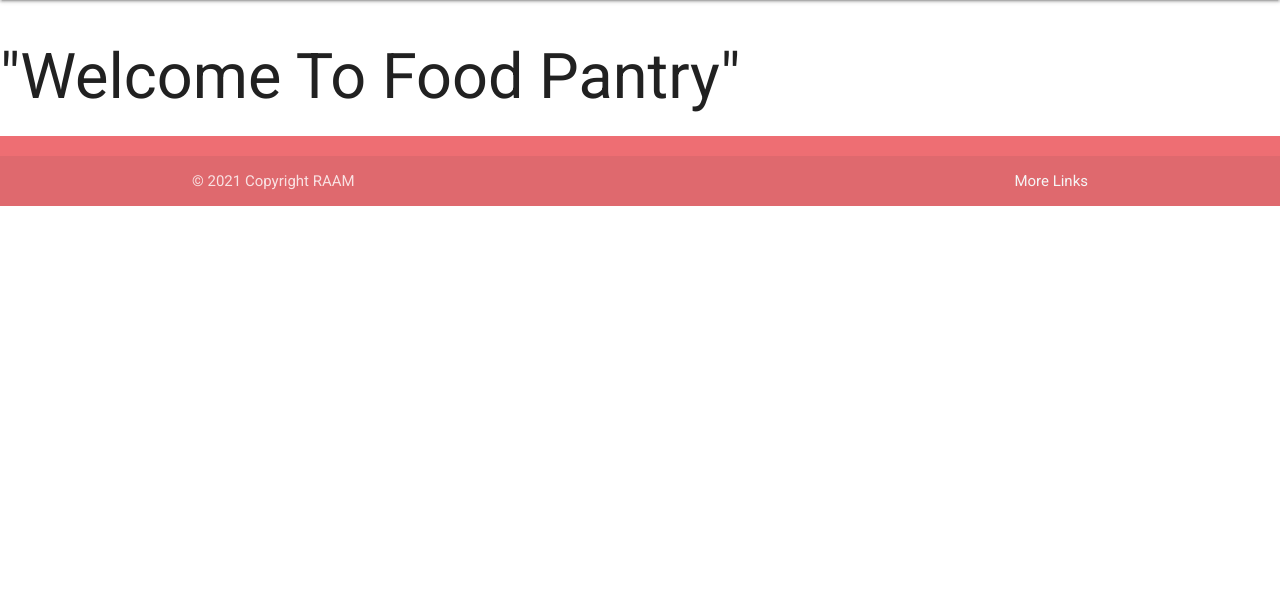
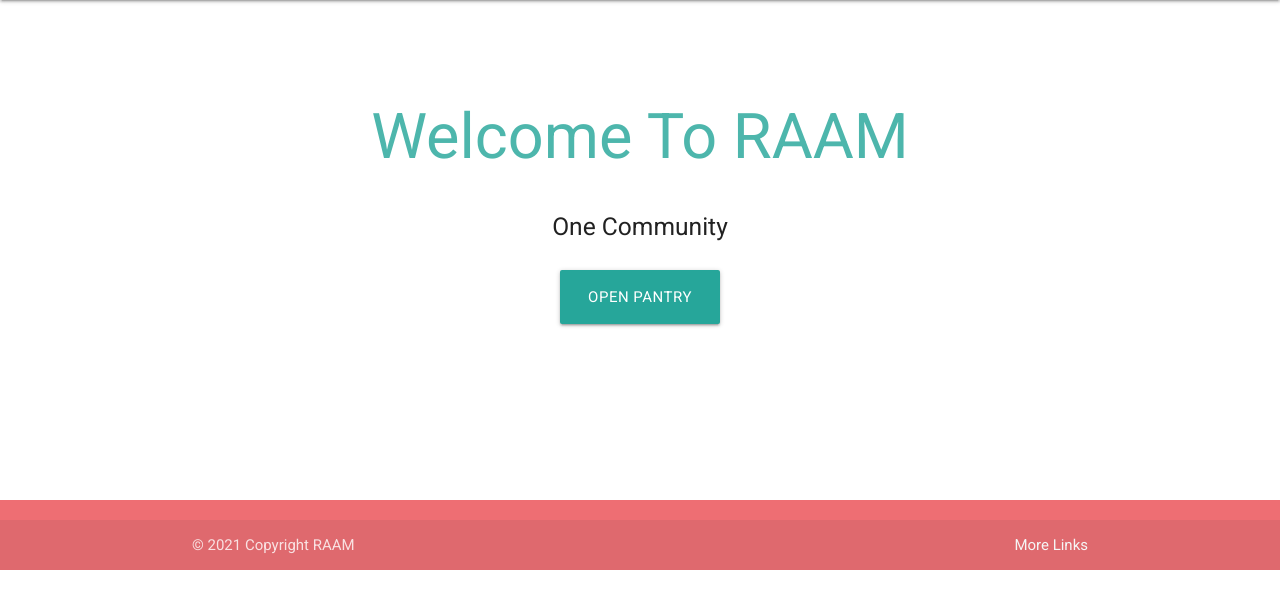
Before and after one commit to mariorojasac/raam, a Django app: template main_app/templates/home.html in a window 1280 px wide. Shown: the part 64-673 px from the top of the page. Run offline with Django 3.2, Linux system fonts and the light colour scheme; the template is opened without the code that fills it, so the values that code supplies are empty.

Commit message:
adding home

```diff
--- a/main_app/templates/home.html
+++ b/main_app/templates/home.html
@@ -1,5 +1,21 @@
 {% extends 'base.html' %}
 
 {% block content %}
-    <h1> "Welcome To Food Pantry" </h1>
+<div id="index-banner" class="parallax-container">
+    <div class="section no-pad-bot">
+      <div class="container">
+        <br><br>
+        <h1 class="header center teal-text text-lighten-2">Welcome To RAAM</h1>
+        <div class="row center">
+          <h5 class="header col s12 light">One Community</h5>
+        </div>
+        <div class="row center">
+          <a href="{% url 'pantries' %}" id="download-button" class="btn-large waves-effect waves-light teal lighten-1">Open Pantry</a>
+        </div>
+        <br><br>
+
+      </div>
+    </div>
+    <div class="parallax"><img src="https://images.pexels.com/photos/7342610/pexels-photo-7342610.jpeg?auto=compress&cs=tinysrgb&dpr=1&w=500" alt="" srcset=""></div>
+  </div>
 {% endblock %}
```
